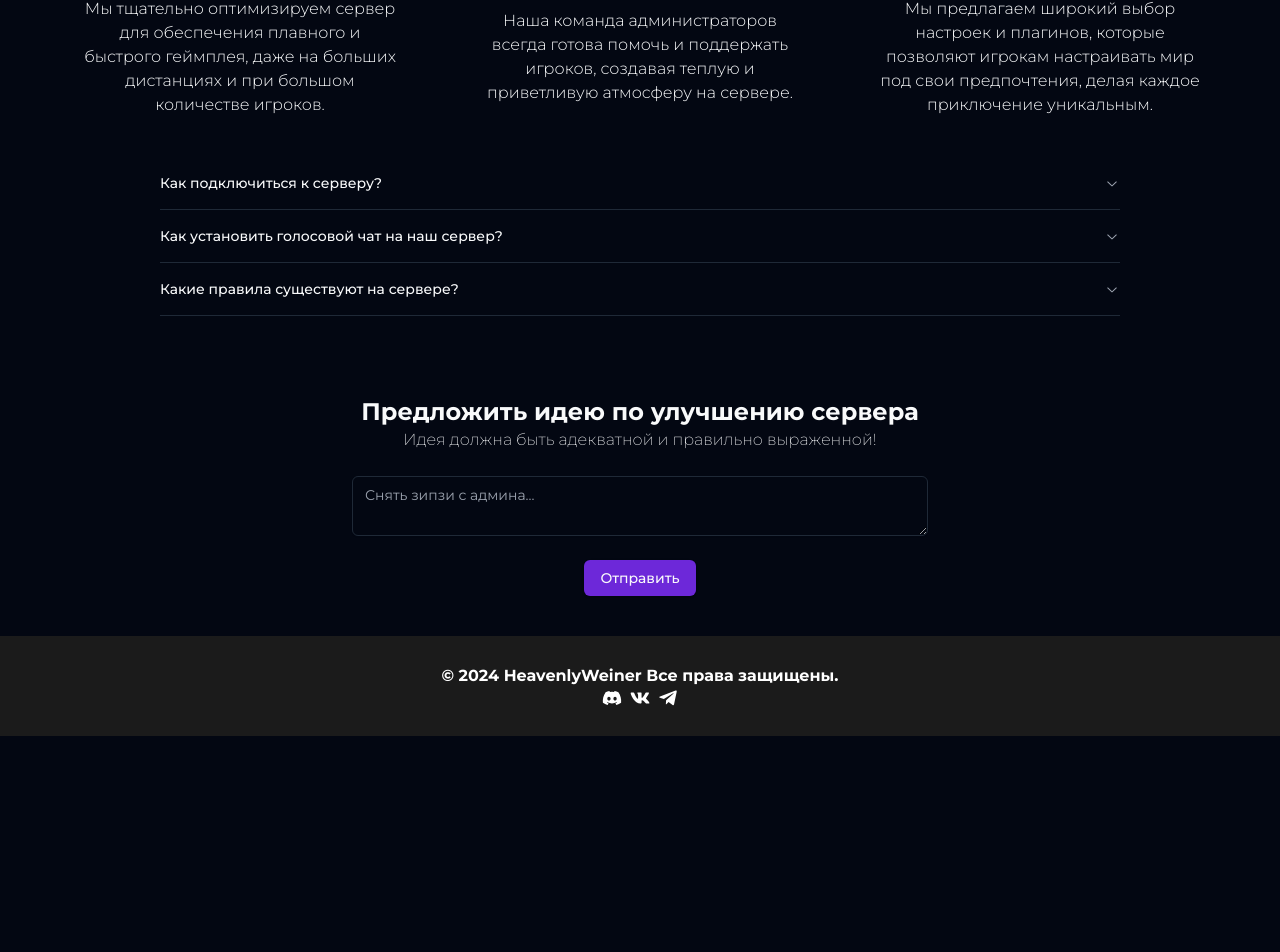
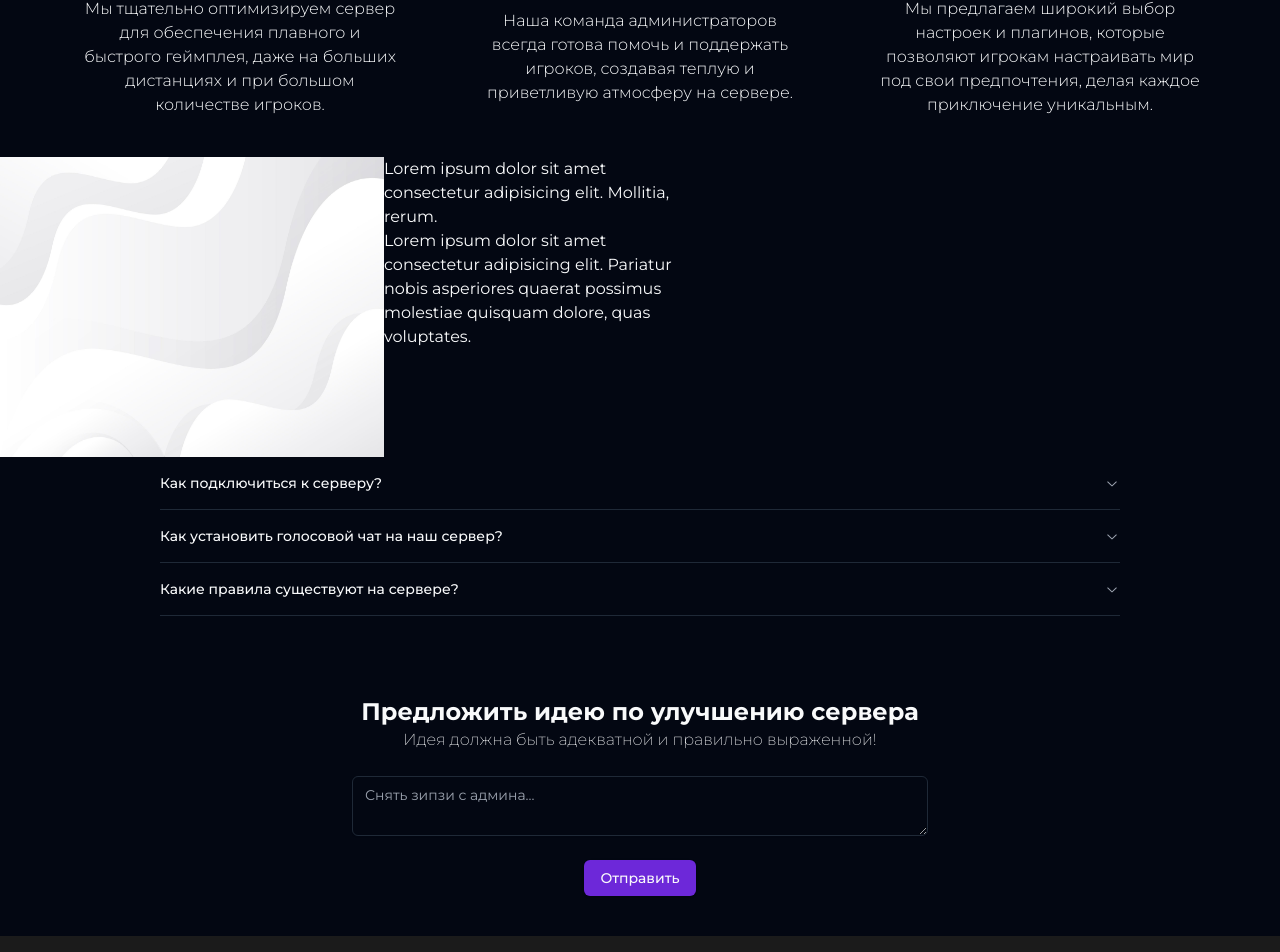
Before and after one commit to Z1ppzy/bigweb, a React (Vite) app: page / in a window 1280 px wide. Shown: the part 1617-2569 px from the top of the page. Before the commit the page ends 2353 px from the top, so only its background shows below. Built offline with nearby package versions, Linux system fonts and the light colour scheme.

Commit message:
added new components NewsPost

```diff
--- a/src/Pages/Home.tsx
+++ b/src/Pages/Home.tsx
@@ -6,6 +6,7 @@ import SuggestionBox from '@/components/Home/SuggestionBox';
 import AccordionServer from '@/components/Home/AccordionServer';
 import ServerInfo from '@/components/Home/ServerInfo';
 import WhyUs from '@/components/Home/WhyUs';
+import NewsPost from '@/components/Home/NewsPost';
 
 export default function Home() {
   return (
@@ -45,6 +46,9 @@ export default function Home() {
           <WhyUs />
         </div>
         <div>
+          <NewsPost />
+        </div>
+        <div>
           <AccordionServer />
         </div>
         <ToastContainer />
--- /dev/null
+++ b/src/components/Home/NewsPost.tsx
@@ -0,0 +1,55 @@
+import React from 'react';
+
+interface NewsItem {
+  image: string;
+  title: string;
+  content: string;
+}
+
+interface NewsPostProps {
+  news: NewsItem[];
+}
+
+const NewsPost: React.FC<NewsPostProps> = ({ news }) => {
+  return (
+    <div className='w-full h-[300px] flex'>
+      {news.length > 0 ? (
+        news.map((newsItem: NewsItem, index: number) => (
+          <div key={index} className='flex w-full h-full'>
+            <div>
+              <img
+                className='w-96 h-full'
+                src={newsItem.image}
+                alt={newsItem.title}
+              />
+            </div>
+            <div className='w-[300px]'>
+              <h1>{newsItem.title}</h1>
+              <p>{newsItem.content}</p>
+            </div>
+          </div>
+        ))
+      ) : (
+        <div className='w-full h-full flex justify-center items-center'>
+          <p className='font-bold text-xl'>Нет доступных новостей!!!</p>
+        </div>
+      )}
+    </div>
+  );
+};
+
+const news: NewsItem[] = [
+  {
+    image: '/background2.jpg',
+    title:
+      'Lorem ipsum dolor sit amet consectetur adipisicing elit. Mollitia, rerum.',
+    content:
+      'Lorem ipsum dolor sit amet consectetur adipisicing elit. Pariatur nobis asperiores quaerat possimus molestiae quisquam dolore, quas voluptates. ',
+  },
+];
+
+const App: React.FC = () => {
+  return <NewsPost news={news} />;
+};
+
+export default App;
```
